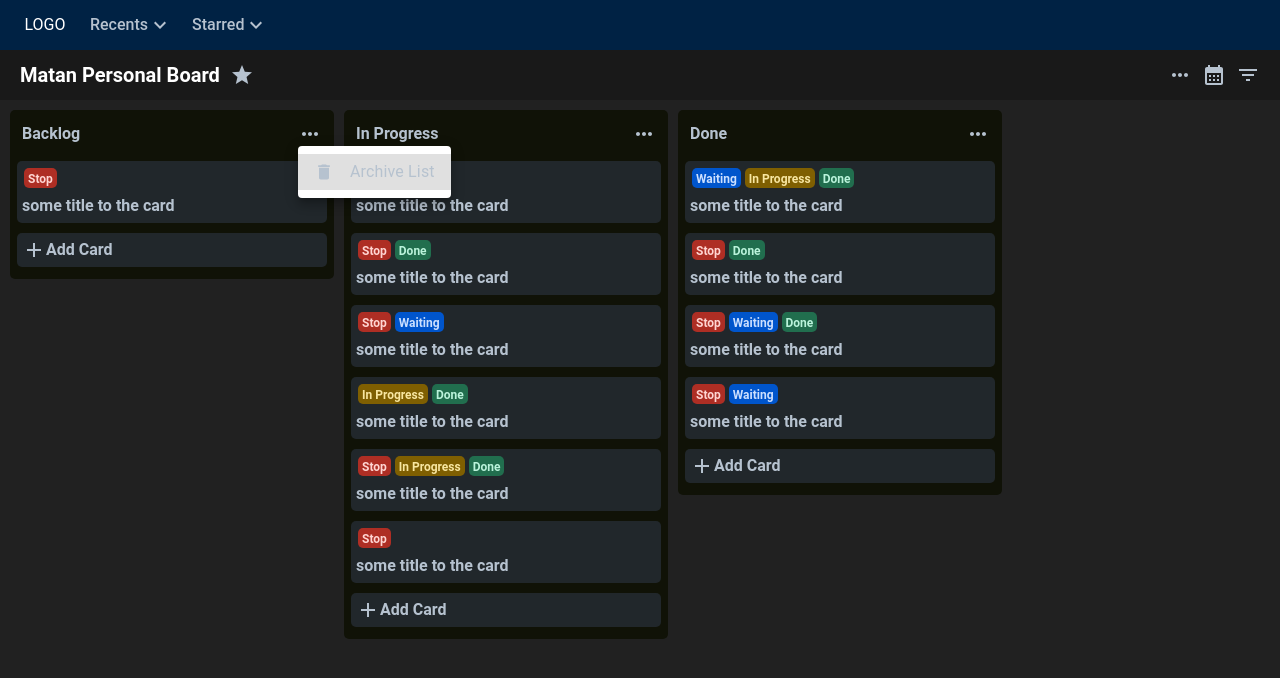
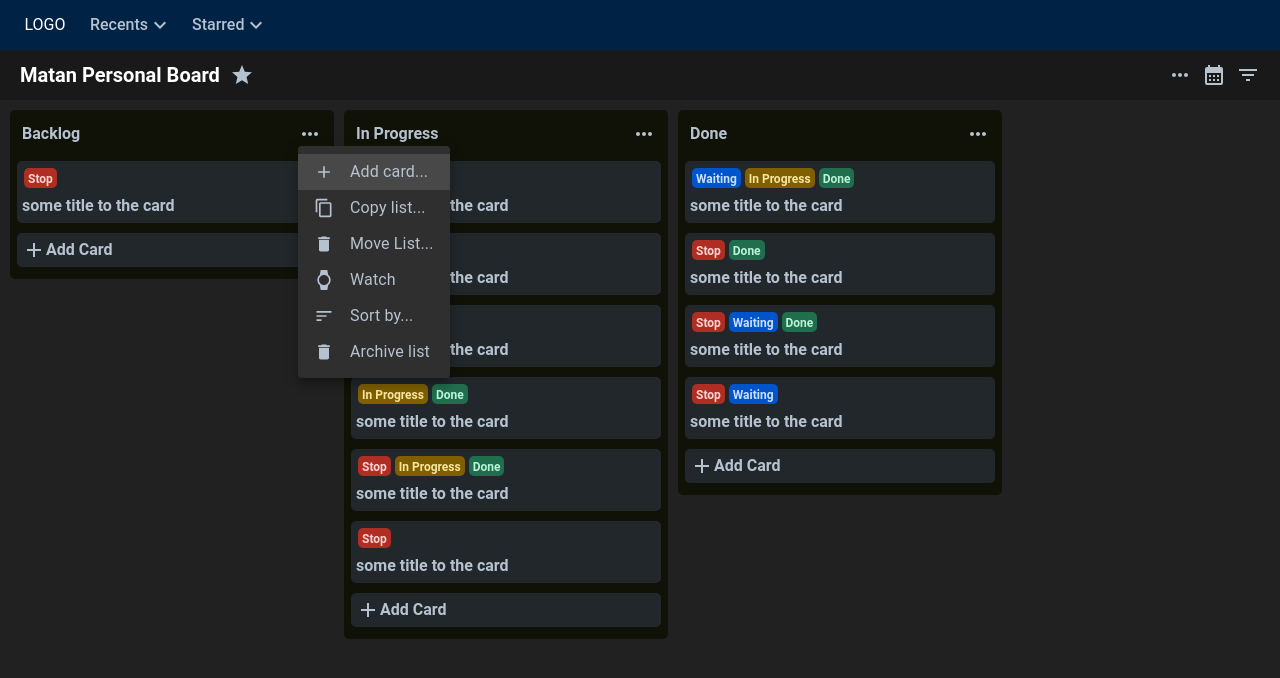
Before and after one commit to matansocher/trello, a React (Vite) app: page / in a window 1280 px wide. Both pictures are taken after a click on the icon 310 px from the left and 134 px from the top of the page. Shown: the top 678 px of the page. Built offline with nearby package versions, Linux system fonts and the light colour scheme.

Commit message:
chore: improving stuff

```diff
--- a/src/components/App/App.tsx
+++ b/src/components/App/App.tsx
@@ -1,12 +1,20 @@
 import './App.scss'
+import { createTheme, ThemeProvider } from '@mui/material/styles';
 import { Header, Board } from '../index';
 import { BoardContextProvider } from '../../context/board-context';
 import { TagsContextProvider } from '../../context/tags-context';
+
+const muiDarkTheme = createTheme({
+  palette: {
+    mode: 'dark',
+  },
+});
 
 function App() {
   return (
     <BoardContextProvider>
       <TagsContextProvider>
+        <ThemeProvider theme={muiDarkTheme}>
           <div className='app-wrapper'>
             <div className='app-wrapper__header'>
               <Header />
@@ -15,6 +23,7 @@ function App() {
               <Board />
             </div>
           </div>
+        </ThemeProvider>
       </TagsContextProvider>
     </BoardContextProvider>
   )
--- a/src/components/Card/Card.scss
+++ b/src/components/Card/Card.scss
@@ -9,6 +9,9 @@
     border-radius: 5px;
     padding: 5px;
     cursor: pointer;
+    &:hover {
+        background: #2c3338;
+    }
     &__more-icon {
         position: absolute;
         top: 4px;
--- a/src/components/Card/Card.tsx
+++ b/src/components/Card/Card.tsx
@@ -1,4 +1,4 @@
-import { useState } from 'react';
+import { useState, MouseEvent } from 'react';
 import './Card.scss'
 import { DropdownMenu, Tag } from '../index';
 import { ICard, ITag } from '../../models';
@@ -37,10 +37,15 @@ function Card({ card, archiveCard }: ICardProps) {
     ];
   }
 
-  const handleCardClick = () => {
-    console.log('handleCardClick');
-    console.log(card);
-    setModalOpen(true)
+  const handleCardClick = (event: MouseEvent<HTMLDivElement>) => {
+    const clickedElement = event.target;
+    const isClickedOnMoreIcon = clickedElement.classList.contains('card-wrapper__more-icon') || clickedElement.closest('.card-wrapper__more-icon');
+    const isClickedOutsideOfCard = !clickedElement.classList.contains('card-wrapper') && !clickedElement.closest('.card-wrapper');
+    if (isClickedOnMoreIcon || isClickedOutsideOfCard) { // on more icon
+      return;
+    }
+    // on card and not on more icon
+    setModalOpen(true);
   }
 
   return (
--- a/src/components/List/List.tsx
+++ b/src/components/List/List.tsx
@@ -1,10 +1,14 @@
 import { Card, DropdownMenu } from '../index';
 import AddNewCard from '../AddNewCard/AddNewCard';
+import AddIcon from '@mui/icons-material/Add';
+import ContentCopyIcon from '@mui/icons-material/ContentCopy';
 import DeleteIcon from '@mui/icons-material/Delete';
+import WatchIcon from '@mui/icons-material/Watch';
+import SortIcon from '@mui/icons-material/Sort';
 import './List.scss'
 import { IBoard, ICard, IList } from '../../models';
 import { useBoard } from '../../context/board-context.tsx';
-import { addCardToList, removeCardFromList } from '../../services/data.service.tsx';
+import { archiveList, sortList, addCardToList, removeCardFromList } from '../../services/data.service.tsx';
 import { IDropdownItem } from '../../models/DropdownItem.tsx';
 
 interface IListProps {
@@ -15,8 +19,16 @@ function List({ list }: IListProps) {
   const { boardState: board, updateBoardState } = useBoard();
   const { cards } = list;
 
-  const archiveList = () => {
+  const handleArchiveList = () => {
     console.log('handleArchiveListClick');
+    const newBoard = archiveList(board, list.id) as IBoard;
+    updateBoardState(newBoard);
+  }
+
+  const handleSortList = () => {
+    console.log('handleSortList');
+    const newBoard = sortList(board, list) as IBoard;
+    updateBoardState(newBoard);
   }
 
   const addNewCard = (card: ICard) => {
@@ -32,7 +44,12 @@ function List({ list }: IListProps) {
 
   const getDropdownMenuItems = (): IDropdownItem[] => {
     return [
-      { label: 'Archive List', icon: <DeleteIcon fontSize='small' />, onClick: archiveList }
+      { label: 'Add card...', icon: <AddIcon fontSize='small' />, onClick: () => handleSortList(card.id) },
+      { label: 'Copy list...', icon: <ContentCopyIcon fontSize='small' />, onClick: () => handleSortList(card.id) },
+      { label: 'Move List...', icon: <DeleteIcon fontSize='small' />, onClick: () => handleSortList(card.id) },
+      { label: 'Watch', icon: <WatchIcon fontSize='small' />, onClick: () => handleSortList(card.id) },
+      { label: 'Sort by...', icon: <SortIcon fontSize='small' />, onClick: () => handleSortList(card.id) },
+      { label: 'Archive list', icon: <DeleteIcon fontSize='small' />, onClick: handleArchiveList },
     ];
   }
 
--- a/src/services/data.service.tsx
+++ b/src/services/data.service.tsx
@@ -1,6 +1,16 @@
 import { IBoard, ICard, IList } from '../models';
 
-function addCardToList(board: IBoard, list: IList, card: ICard) {
+function archiveList(board: IBoard, listId: string): IBoard {
+  const newLists: IList[] = board.lists.filter((list: IList) => list.id !== listId);
+  return { ...board, lists: newLists };
+}
+
+function sortList(board: IBoard, list: IList): IBoard {
+  // $$$$$$$$$$$$$$$$$$$$$$$$$$$
+  return structuredClone(board);
+}
+
+function addCardToList(board: IBoard, list: IList, card: ICard): IBoard {
   // const boardId = board.id;
   const listId = list.id;
   const newList = structuredClone(board.lists.find((list: IList) => list.id === listId)) || {} as IList;
@@ -13,11 +23,10 @@ function addCardToList(board: IBoard, list: IList, card: ICard) {
     return list;
   });
 
-  const newBoard = { ...board, lists: newLists };
-  return newBoard;
+  return { ...board, lists: newLists };
 }
 
-function removeCardFromList(board: IBoard, list: IList, cardId: string) {
+function removeCardFromList(board: IBoard, list: IList, cardId: string): IBoard {
   // const boardId = board.id;
   const listId = list.id;
   const newList = structuredClone(list) || {} as IList;
@@ -29,11 +38,12 @@ function removeCardFromList(board: IBoard, list: IList, cardId: string) {
     return list;
   });
 
-  const newBoard = { ...board, lists: newLists };
-  return newBoard;
+  return { ...board, lists: newLists };
 }
 
 export {
+  archiveList,
+  sortList,
   addCardToList,
   removeCardFromList,
 }
```
Lines whose indentation alone changed are shown as unchanged.
